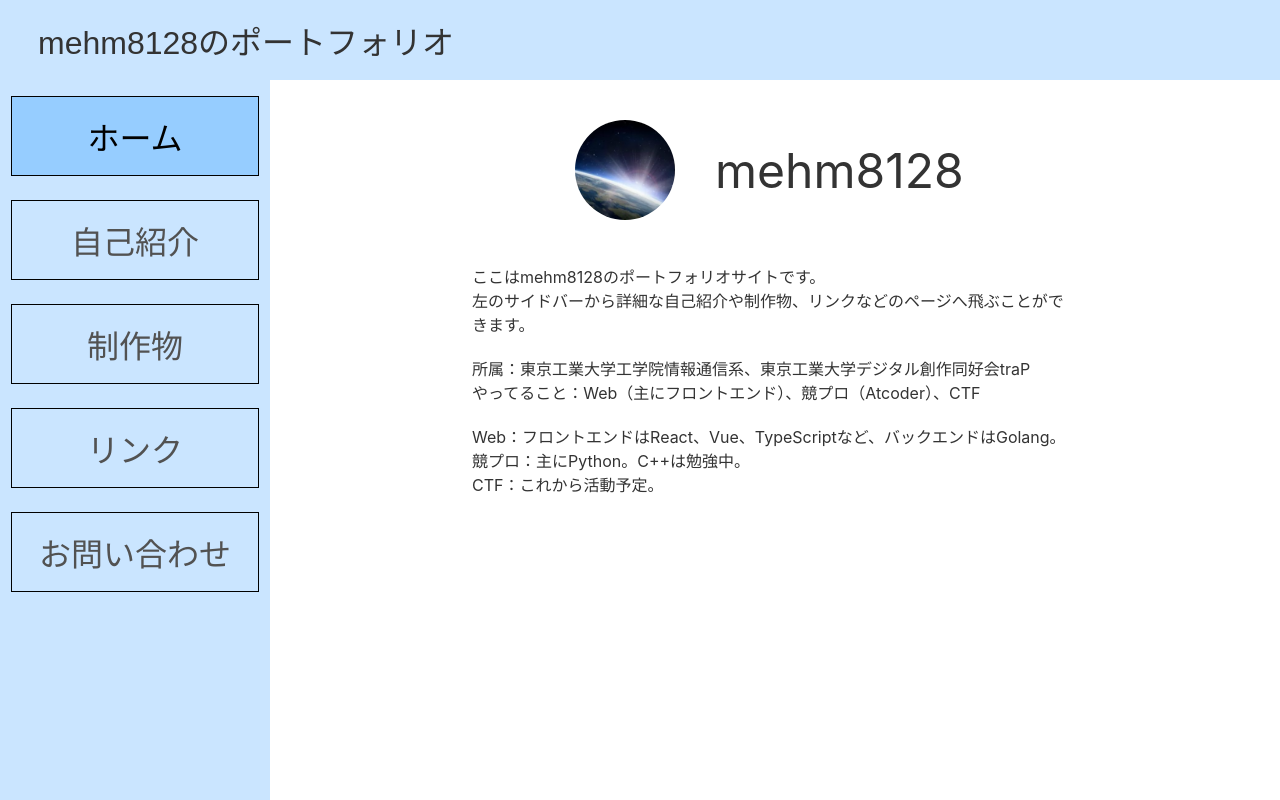
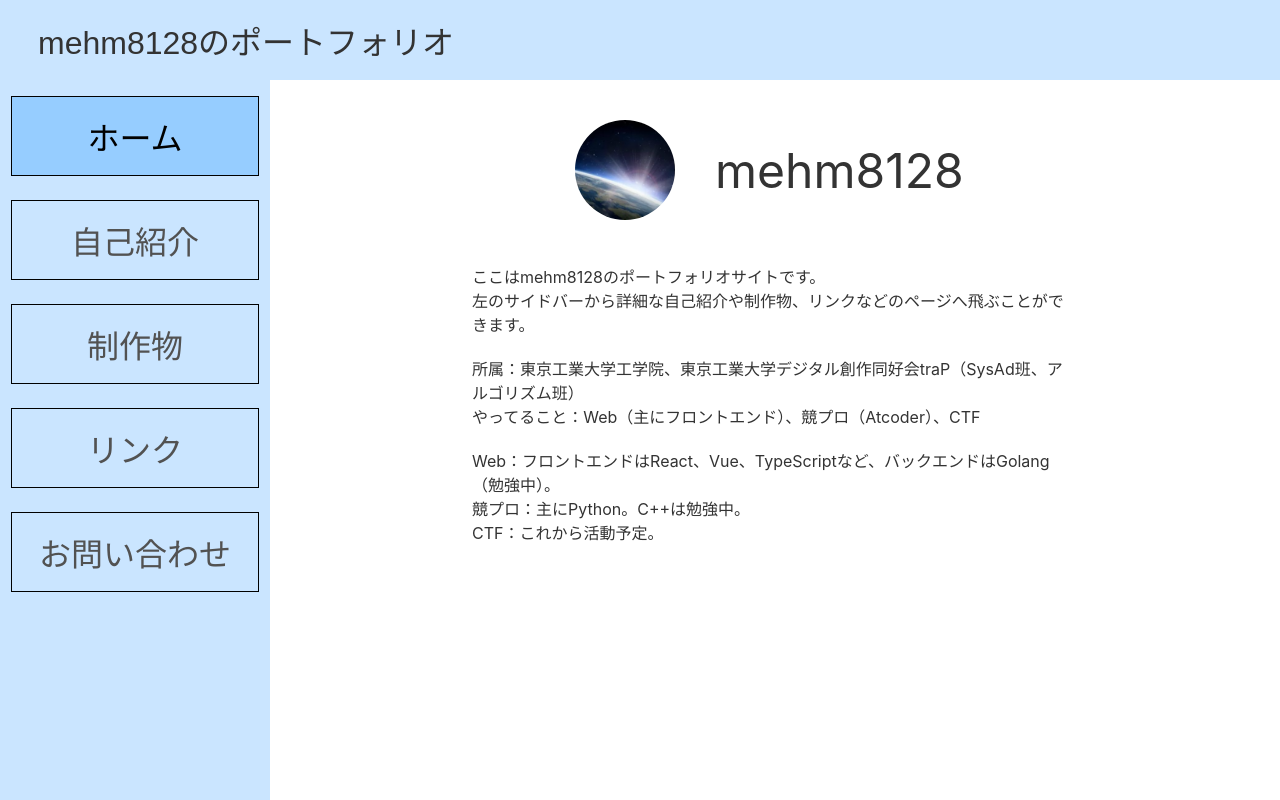
Before and after one commit to mehm8128/portfolio, a React (Create React App) app: page / in a window 1280 px wide. Built offline with nearby package versions, Linux system fonts and the light colour scheme.

Commit message:
自己紹介修正

```diff
--- a/src/pages/Home.tsx
+++ b/src/pages/Home.tsx
@@ -15,12 +15,12 @@ function Home() {
         左のサイドバーから詳細な自己紹介や制作物、リンクなどのページへ飛ぶことができます。
         <br />
         <br />
-        所属：東京工業大学工学院情報通信系、東京工業大学デジタル創作同好会traP
+        所属：東京工業大学工学院、東京工業大学デジタル創作同好会traP（SysAd班、アルゴリズム班）
         <br />
         やってること：Web（主にフロントエンド）、競プロ（Atcoder）、CTF
         <br />
         <br />
-        Web：フロントエンドはReact、Vue、TypeScriptなど、バックエンドはGolang。
+        Web：フロントエンドはReact、Vue、TypeScriptなど、バックエンドはGolang（勉強中）。
         <br />
         競プロ：主にPython。C++は勉強中。
         <br />
```
